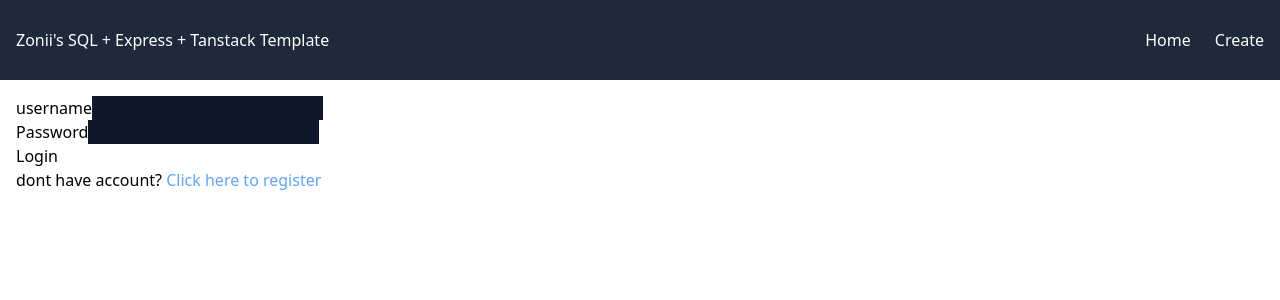
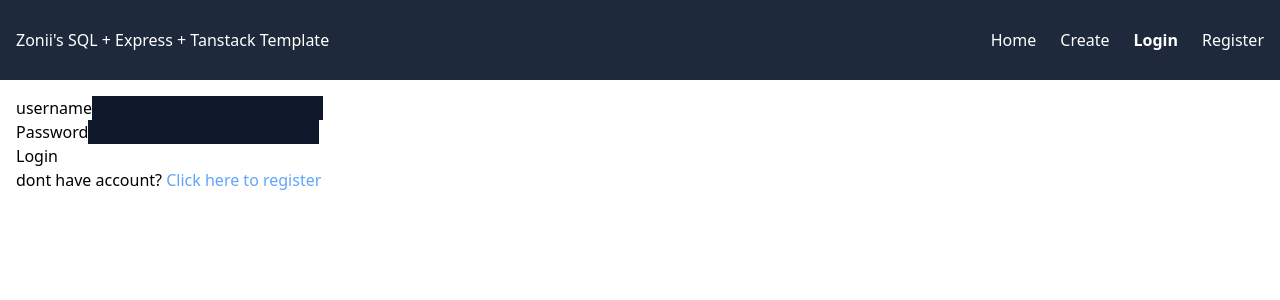
Before and after one commit to zoneeoX/Tanstack-express-sql-template, a React (Vite) app in the folder client/: page /authentication/login in a window 1280 px wide. Shown: the top 300 px of the page. Built offline with nearby package versions, Linux system fonts and the light colour scheme; no server answers.

Commit message:
my head hurts

```diff
--- a/client/src/api/api.ts
+++ b/client/src/api/api.ts
@@ -8,6 +8,9 @@ import { ITodo, IUser } from "../types";
 //   difficulty: string;
 //   due_date: string;
 // }
+
+// @ INI PENTING BANGET NOTE NIH BIAR BISA SEND COOKIES KE BACKEND
+axios.defaults.withCredentials = true;
 
 export async function getTodo() {
   try {
@@ -89,6 +92,21 @@ export async function postUser(data: IUser) {
       }
     );
 
+    return response;
+  } catch (error) {
+    console.log({ msg: "ERROR MESSAGE: ", error });
+  }
+}
+
+export async function loginUser(data: IUser) {
+  const { username, password } = data;
+
+  try {
+    const response = await axios.post("http://localhost:3000/api/auth/login", {
+      username,
+      password,
+    });
+
     if (response.status === 200) {
       return response;
     }
@@ -97,20 +115,12 @@ export async function postUser(data: IUser) {
   }
 }
 
-export async function loginUser(data: IUser) {
-  const { username, password } = data;
-
-  console.log(data);
-
+export async function getUser() {
   try {
-    const response = await axios.post("http://localhost:3000/api/auth/login", {
-      username,
-      password,
-    });
-
-    return response.data[0];
+    const response = await axios.get("http://localhost:3000/api/auth/login");
+    return response.data;
   } catch (error) {
-    console.log({ msg: "ERROR MESSAGE: ", error });
+    console.log({ msg: "Error" });
   }
 }
 
--- a/client/src/context/AuthContext.tsx
+++ b/client/src/context/AuthContext.tsx
@@ -1,7 +1,13 @@
+import { useGetLogUser } from "../react-query/queries";
 
-const INITIAL_VALUES = {
-  username: "Test User",
-  isAuthenticated: false,
+export const useAuth = () => {
+  const { data, isLoading, isError, isFetched } = useGetLogUser();
+
+  return {
+    username: data?.user?.username || "",
+    isLogged: data?.loggedIn || false,
+    isLoading,
+    isError,
+    isFetched,
+  };
 };
-
-export const AuthContext = INITIAL_VALUES;
--- a/client/src/main.tsx
+++ b/client/src/main.tsx
@@ -3,7 +3,7 @@ import { RouterProvider, createRouter, Link } from "@tanstack/react-router";
 import { routeTree } from "./routeTree.gen";
 import "./index.css";
 import { QueryClient, QueryClientProvider } from "@tanstack/react-query";
-import { AuthContext } from "./context/AuthContext";
+import { useAuth } from "./context/AuthContext";
 import { StrictMode } from "react";
 
 const router = createRouter({
@@ -24,8 +24,9 @@ const router = createRouter({
 });
 
 function InnerApp() {
-  const auth = AuthContext;
-  return <RouterProvider router={router} context={{ authentication: auth }} />;
+  const authentication = useAuth();
+
+  return <RouterProvider router={router} context={{ authentication }} />;
 }
 
 declare module "@tanstack/react-router" {
--- a/client/src/react-query/queries.ts
+++ b/client/src/react-query/queries.ts
@@ -4,6 +4,7 @@ import {
   editTodo,
   getSingleTodo,
   getTodo,
+  getUser,
   loginUser,
   postTodo,
   postUser,
@@ -85,6 +86,13 @@ export const useLoginUser = () => {
   });
 };
 
+export const useGetLogUser = () => {
+  return useQuery({
+    queryKey: ["getUser"],
+    queryFn: async () => await getUser(),
+  });
+}
+
 // export const usePostTodo = ({
 //   title,
 //   description,
--- a/client/src/routes/__root.tsx
+++ b/client/src/routes/__root.tsx
@@ -6,10 +6,10 @@ import {
 } from "@tanstack/react-router";
 import { TanStackRouterDevtools } from "@tanstack/router-devtools";
 import { ReactQueryDevtools } from "@tanstack/react-query-devtools";
-import { AuthContext } from "../context/AuthContext";
+import { useAuth } from "../context/AuthContext";
 
 type RouterContext = {
-  authentication: typeof AuthContext;
+  authentication: ReturnType<typeof useAuth>;
 };
 
 export const Route = createRootRouteWithContext<RouterContext>()({
@@ -28,6 +28,12 @@ function RootComponent() {
           <Link to="/todo/create" className="[&.active]:font-bold">
             Create
           </Link>
+          <Link to="/authentication/login" className="[&.active]:font-bold">
+            Login
+          </Link>
+          <Link to="/authentication/register" className="[&.active]:font-bold">
+            Register
+          </Link>
         </section>
       </div>
 
--- a/client/src/routes/authentication/login.tsx
+++ b/client/src/routes/authentication/login.tsx
@@ -4,11 +4,18 @@ import { IUser } from "../../types";
 import { useLoginUser } from "../../react-query/queries";
 
 export const Route = createFileRoute("/authentication/login")({
+  // loader: ({ context }) => {
+  //  const { isFetched, username } = context.authentication
+
+  //  console.log(context)
+  // },
   component: RouteComponent,
 });
 
 function RouteComponent() {
+  // const { username, isFetched } = useAuth();
   const navigate = useNavigate();
+
   const { mutateAsync: loginUser } = useLoginUser();
 
   const [user, setUser] = useState<IUser>({
@@ -29,11 +36,13 @@ function RouteComponent() {
     }));
   };
 
-
   const handleSubmit = async (e: React.FormEvent<HTMLFormElement>) => {
     e.preventDefault();
     try {
       const response = await loginUser(user);
+      if (response) {
+        navigate({ to: "/" });
+      }
       return response;
     } catch (error) {
       console.log({ msg: "ERROR MESSAGE: ", error });
--- a/client/src/routes/authentication/register.tsx
+++ b/client/src/routes/authentication/register.tsx
@@ -1,4 +1,4 @@
-import { createFileRoute } from "@tanstack/react-router";
+import { createFileRoute, useNavigate } from "@tanstack/react-router";
 import { useState } from "react";
 import { IUser } from "../../types";
 import { usePostUser } from "../../react-query/queries";
@@ -9,6 +9,7 @@ export const Route = createFileRoute("/authentication/register")({
 
 function RouteComponent() {
   const { mutateAsync: postUser } = usePostUser();
+  const navigate = useNavigate();
 
   const [user, setUser] = useState<IUser>({
     username: "",
@@ -27,7 +28,11 @@ function RouteComponent() {
     e.preventDefault();
     try {
       const response = await postUser(user);
-      return response;
+      console.log(response);
+
+      if (response) {
+        navigate({ to: "/authentication/login" });
+      }
     } catch (error) {
       console.log({ msg: "ERROR MESSAGE: ", error });
     }
--- a/client/src/routes/index.tsx
+++ b/client/src/routes/index.tsx
@@ -1,14 +1,32 @@
-import { createFileRoute, redirect, useNavigate } from "@tanstack/react-router";
+import { createFileRoute, useNavigate } from "@tanstack/react-router";
 import { useDeleteTodo, useGetTodo } from "../react-query/queries";
 
 export const Route = createFileRoute("/")({
-  beforeLoad: ({ context }) => {
-    const { isAuthenticated } = context.authentication;
+  // @ FIRST METHOD WORKS :D but INNEFICENT
+  // loader: async () => {
+  //   try {
+  //     const response = await getUser();
 
-    if (!isAuthenticated) {
-      throw redirect({ to: "/authentication/login" });
-    }
-  },
+  //     if (response) {
+  //       throw redirect({ to: "/" });
+  //     } else {
+  //       throw redirect({ to: "/authentication/login" });
+  //     }
+  //   } catch (error) {
+  //     console.error(error);
+  //   }
+  // },
+
+  // @ THIS METHOD WORKS BETTER BECAUSE I FORGOT THERE IS ISLOADING PARAM ;D
+  // preload: true,
+  // beforeLoad: ({ context }) => {
+  //   const { isLogged, isLoading } = context.authentication;
+
+
+  //   if (!isLogged && isLoading) {
+  //     throw redirect({ to: "/authentication/login" });
+  //   }
+  // },
 
   component: RouteComponent,
 });
```
